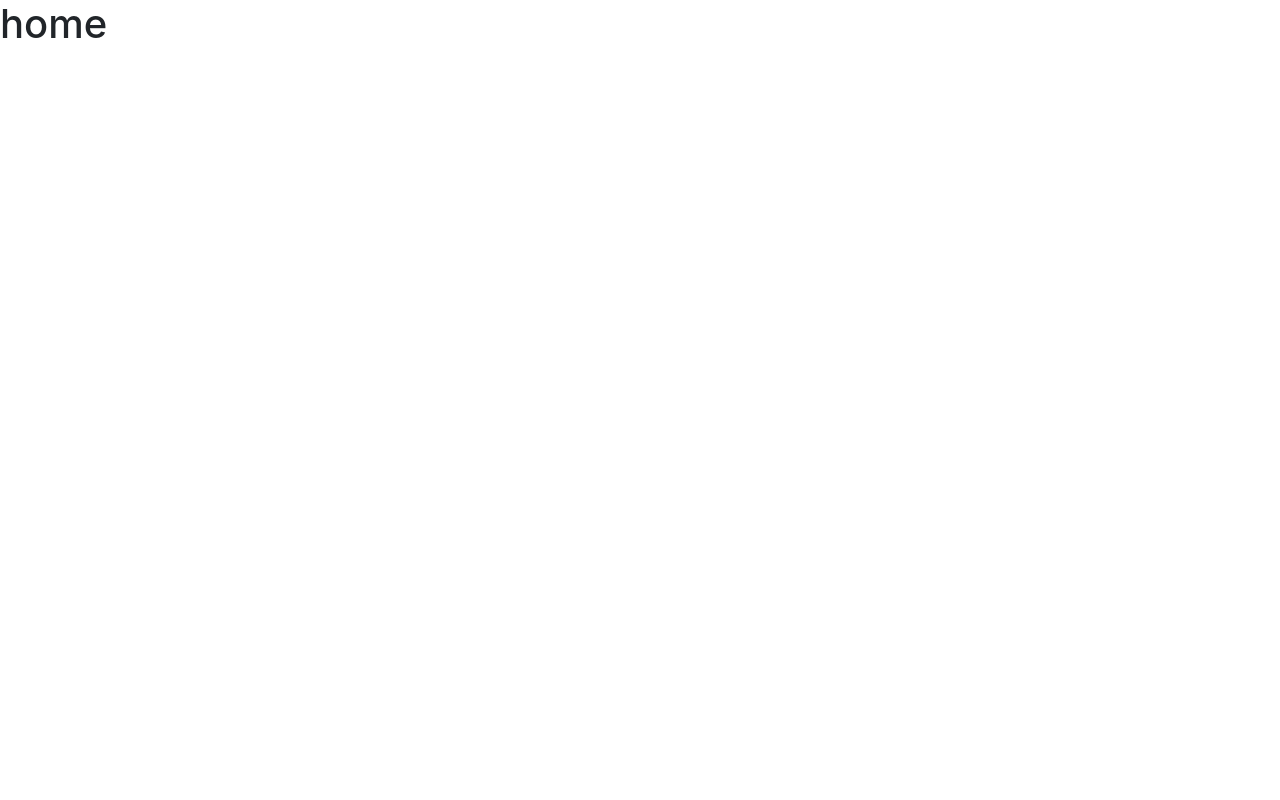
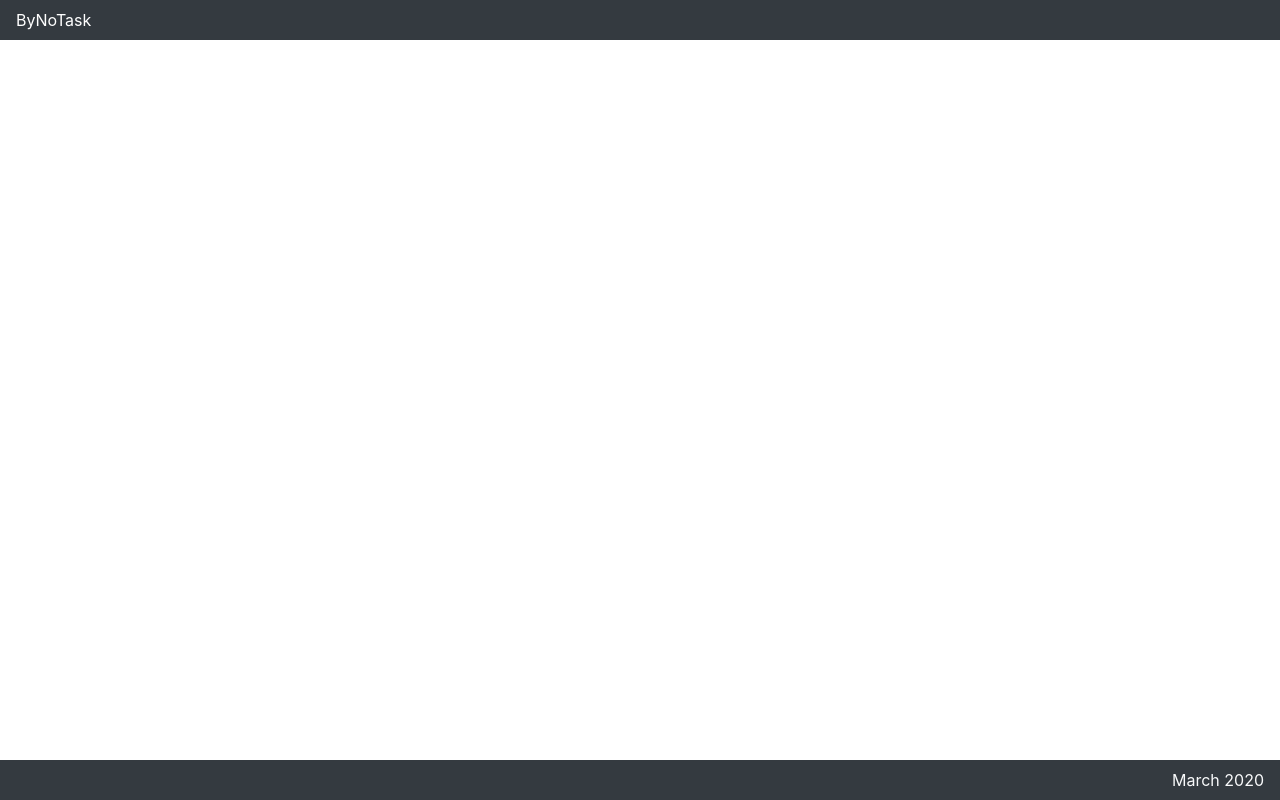
Before and after one commit to gokalpgursoy/bynotask, a Vue app: page /#/ in a window 1280 px wide. Built offline with nearby package versions, Linux system fonts and the light colour scheme.

Commit message:
Header and Footer component completed.

```diff
--- a/src/App.vue
+++ b/src/App.vue
@@ -1,11 +1,24 @@
 <template>
   <div id="app">
-    <div id="nav">
-    </div>
-    <router-view/>
+    <header-component></header-component>
+    <router-view />
+    <footer-component></footer-component>
   </div>
 </template>
 
-<style lang="scss">
+<script>
+import header from '@/components/header/header'
+import footer from "@/components/footer/footer";
+
+export default {
+  name: "app",
+  components: {
+    "header-component": header,
+    "footer-component": footer,
+  }
+};
+</script>
+
+<style lang="sass">
 
 </style>
--- /dev/null
+++ b/src/assets/sass/variables.sass
@@ -0,0 +1,2 @@
+$header-height: 5vh
+$footer-height:5vh
--- a/src/components/footer/footer.vue
+++ b/src/components/footer/footer.vue
@@ -1,14 +1,20 @@
 <template>
-  <div>
-    <h1>footer</h1>
-  </div>
+  <footer class="navbar navbar-dark bg-dark">
+    <span class="w-100 text-light text-right">
+      March 2020
+    </span>
+  </footer>
 </template>
 
 <script>
 export default {
-  name: "footer"
+  name: "footer-component"
 };
 </script>
 
-<style>
+<style lang="sass" scoped>
+@import  '../../assets/sass/variables.sass'
+
+footer
+  height: $footer-height
 </style>
--- a/src/components/header/header.vue
+++ b/src/components/header/header.vue
@@ -1,14 +1,24 @@
 <template>
-  <div>
-    <h1>header</h1>
-  </div>
+  <nav class="navbar navbar-dark bg-dark">
+    <router-link to="/" class="logo-link">ByNoTask</router-link>
+  </nav>
 </template>
 
 <script>
 export default {
-  name: "header"
+  name: "header-component"
 };
 </script>
 
-<style>
+<style lang="sass">
+@import  '../../assets/sass/variables.sass'
+
+nav
+  height: $header-height
+$color: white
+.logo-link
+  color: $color
+  &:hover
+    color: $color
+    text-decoration: none
 </style>
--- a/src/views/Home.vue
+++ b/src/views/Home.vue
@@ -1,6 +1,6 @@
 <template>
   <div class="home">
-    <h1>home</h1>
+
   </div>
 </template>
 
@@ -11,3 +11,11 @@ export default {
   name: 'Home',
 }
 </script>
+
+<style lang="sass" scoped>
+@import  '../assets/sass/variables.sass'
+
+.home
+  color: purple
+  height: 100vh - ($header-height + $footer-height)
+</style>
```
Also changed, not shown: src/components/header/header.sass (added).
